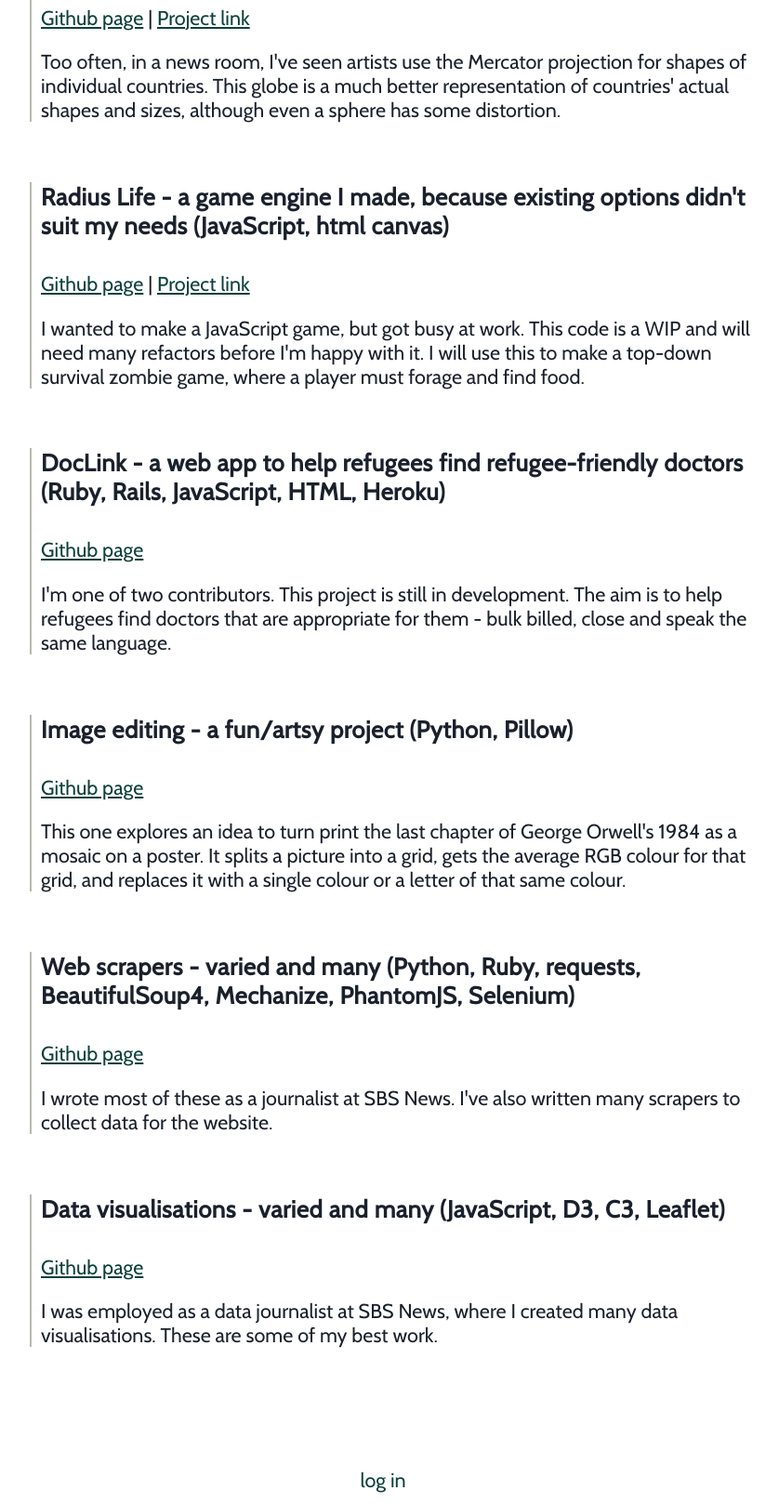
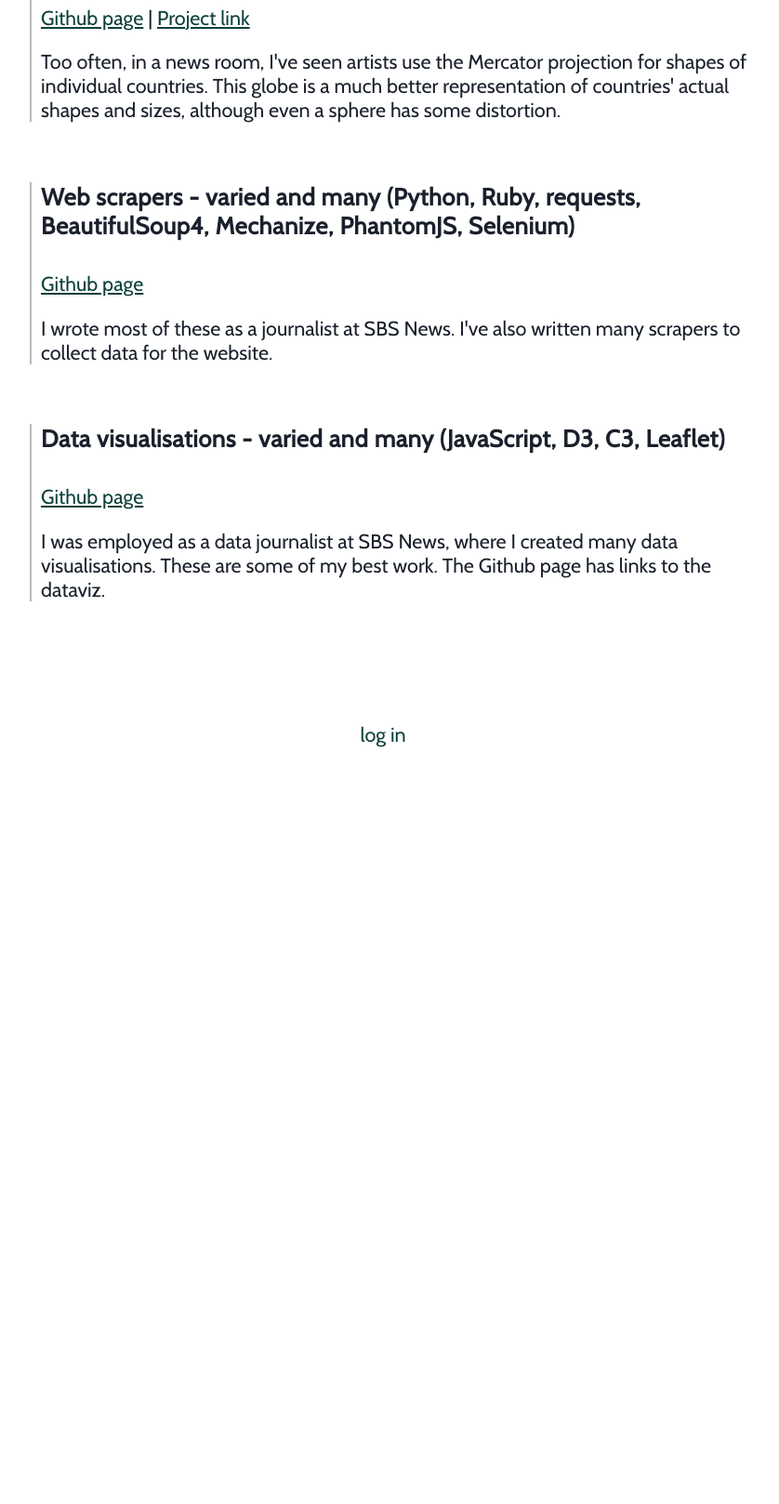
Before and after one commit to pulling-star/jason-thomas.zyx, a Flask app: page /my_work in a window 1280 px wide. Shown: the part 2113-3731 px from the top of the page at 93% size, without its empty margins (228-1066 px from the left). After the commit the page ends 2917 px from the top, so only its background shows below. Run offline with Flask 2, Linux system fonts and the light colour scheme; some libraries are stand-ins or nearby versions.

Commit message:
Updated the my_work page - took some stuff away that wasn't fantastic.

```diff
--- a/templates/my_work.html
+++ b/templates/my_work.html
@@ -48,24 +48,6 @@
       <p>Too often, in a news room, I've seen artists use the Mercator projection for shapes of individual countries. This globe is a much better representation of countries' actual shapes and sizes, although even a sphere has some distortion.</p>
     </li>
     <li>
-      <h4>Radius Life - a game engine I made, because existing options didn't suit my needs (JavaScript, html canvas)</h4>
-      <p>
-        <a href="https://github.com/JasonThomasData/Radius-Life-game-engine" target="_blank">Github page</a> |
-        <a href="http://www.jason-thomas.xyz/static/projects/Radius-Life-game-engine/?simple_map_large_obstacles" target="_blank">Project link</a>
-      </p>
-      <p>I wanted to make a JavaScript game, but got busy at work. This code is a WIP and will need many refactors before I'm happy with it. I will use this to make a top-down survival zombie game, where a player must forage and find food.</p>
-    </li>
-    <li>
-      <h4>DocLink - a web app to help refugees find refugee-friendly doctors (Ruby, Rails, JavaScript, HTML, Heroku)</h4>
-      <p><a href="https://github.com/JasonThomasData/DocLink" target="_blank">Github page</a></p>
-      <p>I'm one of two contributors. This project is still in development. The aim is to help refugees find doctors that are appropriate for them - bulk billed, close and speak the same language.</p>
-    </li>
-    <li>
-      <h4>Image editing - a fun/artsy project (Python, Pillow)</h4>
-      <p><a href="https://github.com/JasonThomasData/python_image_editing" target="_blank">Github page</a></p>
-      <p>This one explores an idea to turn print the last chapter of George Orwell's 1984 as a mosaic on a poster. It splits a picture into a grid, gets the average RGB colour for that grid, and replaces it with a single colour or a letter of that same colour.</p>
-    </li>
-    <li>
       <h4>Web scrapers - varied and many (Python, Ruby, requests, BeautifulSoup4, Mechanize, PhantomJS, Selenium)</h4>
       <p><a href="https://github.com/JasonThomasData/SBS_dataviz" target="_blank">Github page</a></p>
       <p>I wrote most of these as a journalist at SBS News. I've also written many scrapers to collect data for the website.</p>
@@ -73,7 +55,8 @@
     <li>
       <h4>Data visualisations - varied and many (JavaScript, D3, C3, Leaflet)</h4>
       <p><a href="https://github.com/JasonThomasData/SBS_dataviz" target="_blank">Github page</a></p>
-      <p>I was employed as a data journalist at SBS News, where I created many data visualisations. These are some of my best work.</p>
+      <p>I was employed as a data journalist at SBS News, where I created many data visualisations.
+      These are some of my best work. The Github page has links to the dataviz.</p>
     </li>
   </ul>
 {% endblock %}
```
